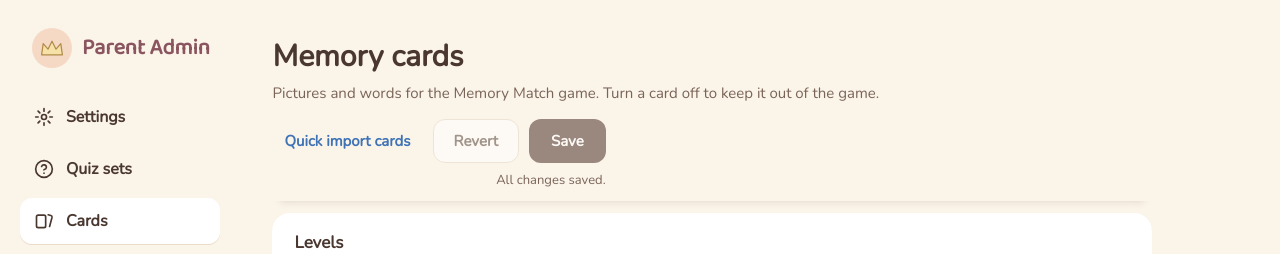
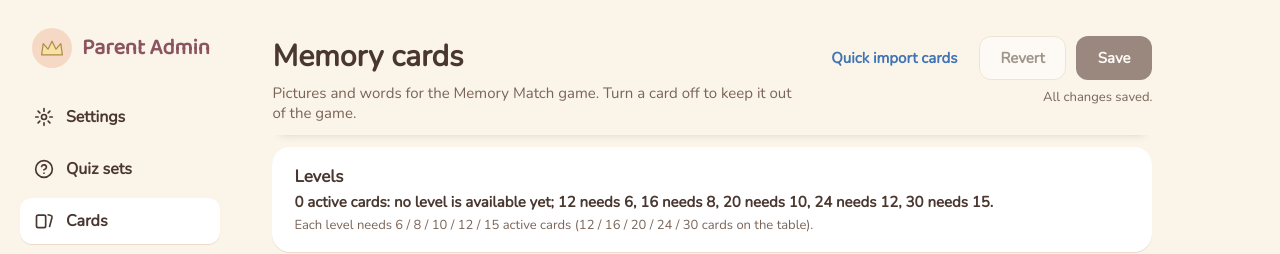
Before and after one commit to ThanhPhat1080/Child-mini-game, a Next.js app: page /admin/cards in a window 1280 px wide. Shown: the top 254 px of the page. Built offline with nearby package versions, Linux system fonts and the light colour scheme; no server answers; the database is empty.

Commit message:
fix(admin): keep the Cards header actions top right beside the title (A12)
Co-Authored-By: Claude Sonnet 5.5 <noreply@anthropic.com>
Claude-Session: https://claude.ai/code/session_01SDX8ua6oPwPUuXtWXc9A4K

```diff
--- a/app/admin/(panel)/cards/page.tsx
+++ b/app/admin/(panel)/cards/page.tsx
@@ -129,11 +129,11 @@ export default function CardsPage() {
   return (
     <>
       <div style={{ position: 'sticky', top: 0, zIndex: 20, background: '#FBF4E9', padding: '12px 0', margin: '-12px 0', display: 'flex', flexWrap: 'wrap', justifyContent: 'space-between', alignItems: 'flex-start', gap: 16, boxShadow: '0 8px 8px -8px rgba(90,64,56,0.18)' }}>
-        <div>
+        <div style={{ flex: '1 1 320px', minWidth: 0 }}>
           <h1 style={{ margin: 0, fontSize: 30, fontWeight: 700 }}>Memory cards</h1>
           <p style={{ margin: '6px 0 0', color: '#7A6458', fontSize: 15 }}>Pictures and words for the Memory Match game. Turn a card off to keep it out of the game.</p>
         </div>
-        <div style={{ display: 'flex', flexDirection: 'column', alignItems: 'flex-end', gap: 8 }}>
+        <div style={{ flex: '0 0 auto', maxWidth: '100%', display: 'flex', flexDirection: 'column', alignItems: 'flex-end', gap: 8 }}>
           <CardsHeaderActions dirty={dirty} busy={busy} canSave={canSave} onImport={() => setImportOpen(true)} onRevert={revert} onSave={doSave} />
           <span role="status" style={{ fontSize: 13, color: '#7A6458', maxWidth: 420, textAlign: 'right' }}>{status}</span>
         </div>
```
Also changed, not shown: 1 other file (tests, documents, lock files or other folders).
